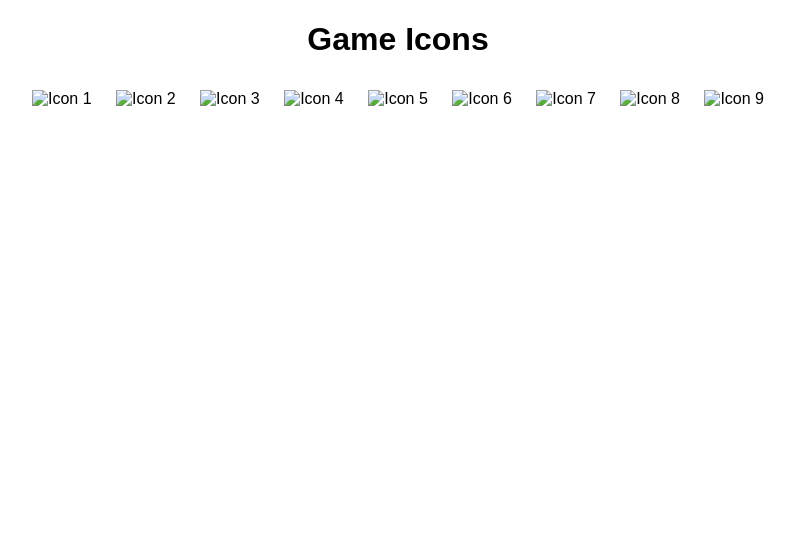
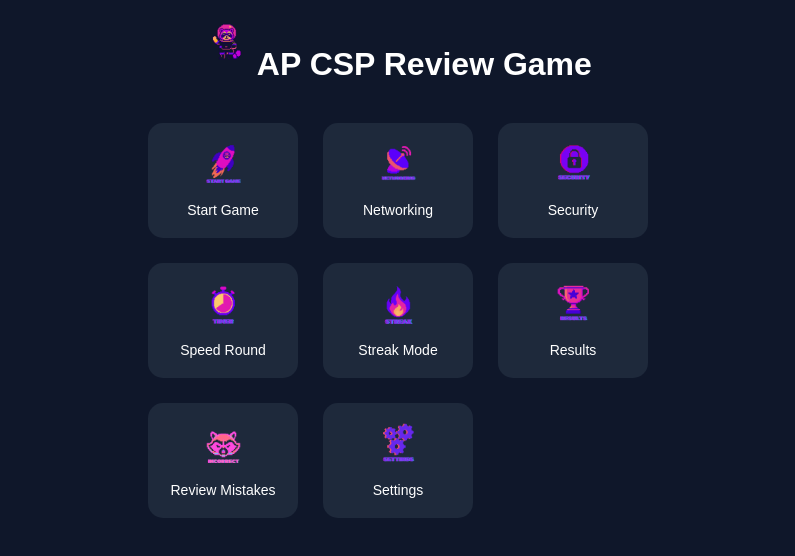
Before and after one commit to RhineSTEAM-Education/AP_CSP_Review_Game_1, a plain HTML site: page index.html in a window 1280 px wide. Shown: the whole page, without its empty margins (242-1037 px from the left). Drawn offline with Linux system fonts and the light colour scheme.

Commit message:
Update index.html

```diff
--- a/index.html
+++ b/index.html
@@ -2,31 +2,112 @@
 <html lang="en">
 <head>
 <meta charset="UTF-8">
-    <title>My Game Icons</title>
+<title>AP CSP Review Game</title>
+
 <style>
 body {
   font-family: Arial, sans-serif;
   text-align: center;
+  background-color: #0f172a;
+  color: white;
 }
-        img {
-            width: 100px;
-            margin: 10px;
+
+h1 {
+  margin-top: 20px;
+}
+
+.menu-container {
+  display: grid;
+  grid-template-columns: repeat(3, 1fr);
+  gap: 25px;
+  max-width: 500px;
+  margin: 40px auto;
+}
+
+.menu-item {
+  background-color: #1e293b;
+  padding: 20px;
+  border-radius: 15px;
+  cursor: pointer;
+  transition: 0.2s;
+}
+
+.menu-item:hover {
+  transform: scale(1.05);
+  background-color: #334155;
+}
+
+.mc-icon {
+  width: 45px;
+  height: 45px;
+  object-fit: contain;
+  margin-bottom: 10px;
+}
+
+.label {
+  font-size: 14px;
 }
 </style>
 </head>
+
 <body>
 
-    <h1>Game Icons</h1>
+<h1>
+  <img class="mc-icon" src="welcome.png" alt="Welcome">
+  AP CSP Review Game
+</h1>
 
-    <img src="1.png" alt="Icon 1">
-    <img src="2.png" alt="Icon 2">
-    <img src="3.png" alt="Icon 3">
-    <img src="4.png" alt="Icon 4">
-    <img src="5.png" alt="Icon 5">
-    <img src="6.png" alt="Icon 6">
-    <img src="7.png" alt="Icon 7">
-    <img src="8.png" alt="Icon 8">
-    <img src="9.png" alt="Icon 9">
+<div class="menu-container">
+
+  <!-- Start -->
+  <div class="menu-item">
+    <img class="mc-icon" src="start.png" alt="Start">
+    <div class="label">Start Game</div>
+  </div>
+
+  <!-- Networking -->
+  <div class="menu-item">
+    <img class="mc-icon" src="networking.png" alt="Networking">
+    <div class="label">Networking</div>
+  </div>
+
+  <!-- Security -->
+  <div class="menu-item">
+    <img class="mc-icon" src="security.png" alt="Security">
+    <div class="label">Security</div>
+  </div>
+
+  <!-- Timer Mode -->
+  <div class="menu-item">
+    <img class="mc-icon" src="timer.png" alt="Timer">
+    <div class="label">Speed Round</div>
+  </div>
+
+  <!-- Streak -->
+  <div class="menu-item">
+    <img class="mc-icon" src="streak.png" alt="Streak">
+    <div class="label">Streak Mode</div>
+  </div>
+
+  <!-- Results -->
+  <div class="menu-item">
+    <img class="mc-icon" src="results.png" alt="Results">
+    <div class="label">Results</div>
+  </div>
+
+  <!-- Incorrect -->
+  <div class="menu-item">
+    <img class="mc-icon" src="incorrect.png" alt="Incorrect">
+    <div class="label">Review Mistakes</div>
+  </div>
+
+  <!-- Settings -->
+  <div class="menu-item">
+    <img class="mc-icon" src="settings.png" alt="Settings">
+    <div class="label">Settings</div>
+  </div>
+
+</div>
 
 </body>
 </html>
```
Lines whose indentation alone changed are shown as unchanged.
